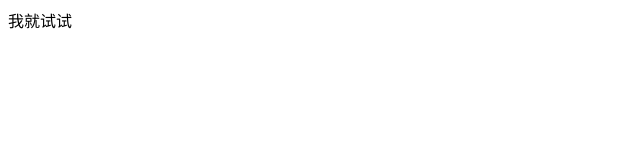
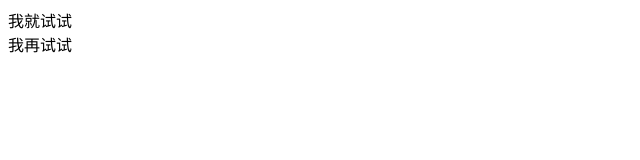
Before and after one commit to amandagithub107/second, a plain HTML site: page index.html in a window 1280 px wide. Shown: the whole page, without its empty margins (0-640 px from the left). Drawn offline with Linux system fonts and the light colour scheme.

Commit message:
第二次的

```diff
--- a/index.html
+++ b/index.html
@@ -6,5 +6,6 @@
 </head>
 <body>
 <div>我就试试</div>
+<div>我再试试</div>
 </body>
 </html>
```
